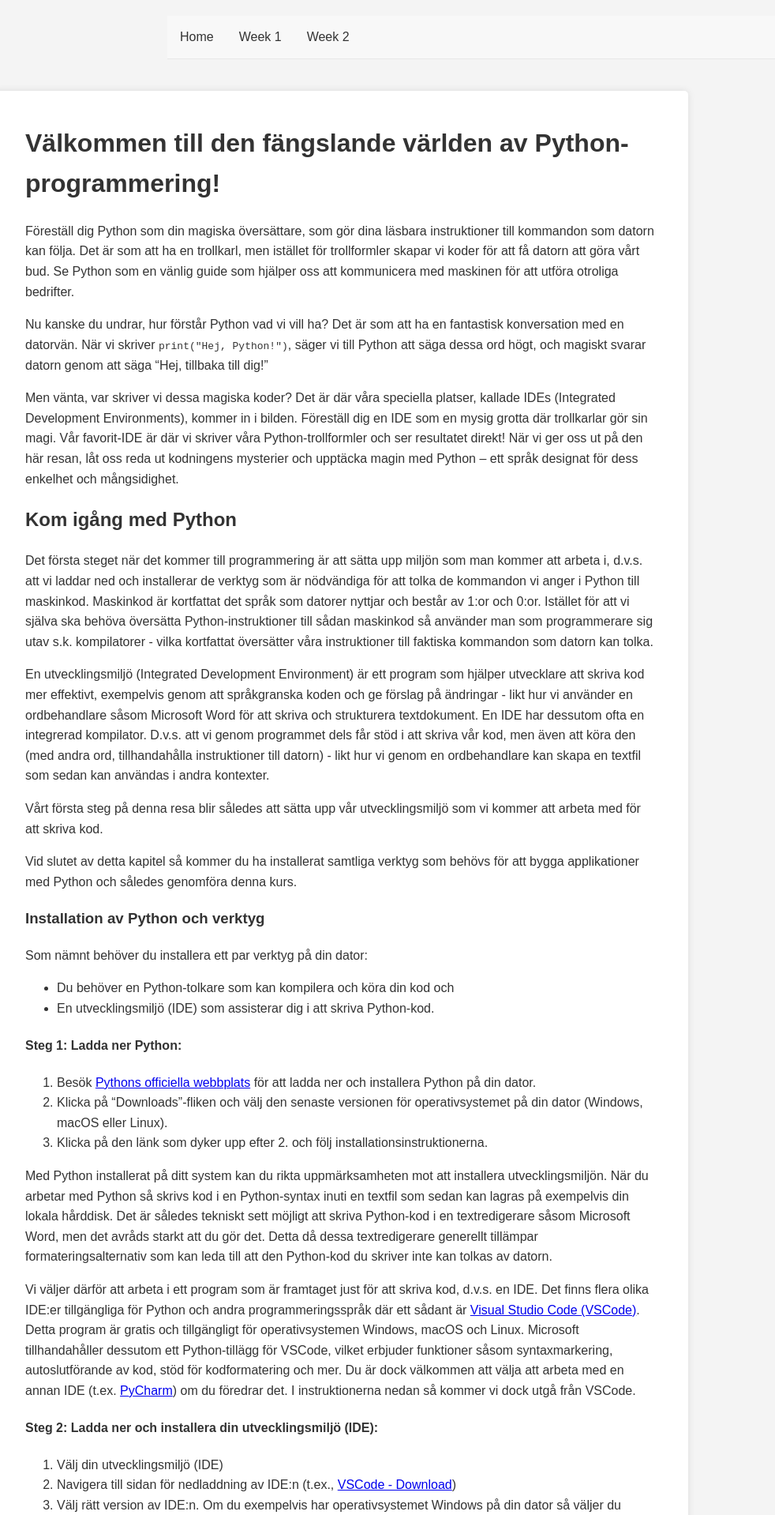
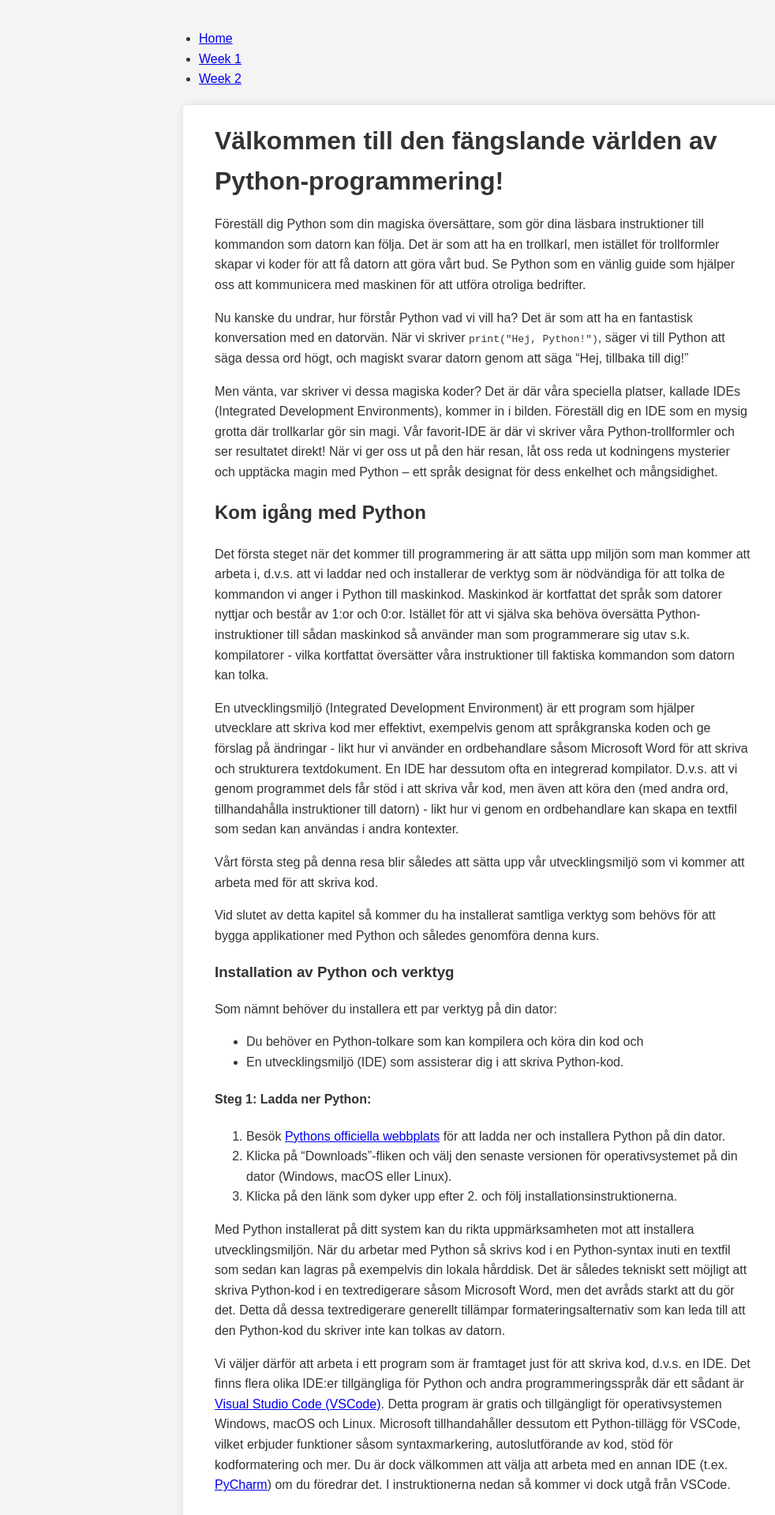
Before and after one commit to noitaloiv/fundamentalPython, a Jekyll site: the page built from week1/introduction.md, in a window 1280 px wide. Shown: the top 1918 px of the page at 79% size, without its empty margins (28-1010 px from the left). Built offline with Jekyll 4.4.1, drawn with Linux system fonts in a browser that asks for light colours.

Commit message:
Update default.html

```diff
--- a/_layouts/default.html
+++ b/_layouts/default.html
@@ -8,25 +8,25 @@
 </head>
 <body>
     <header>
+        <div class="container">
+            <aside id="sidebar">
             <nav>
-            <div id="navbar">
                 <ul>
                     <li><a href="/">Home</a></li>
                     <li><a href="/week1/">Week 1</a></li>
                     <li><a href="/week2/">Week 2</a></li>
                     <!-- Add more links as needed -->
                 </ul>
-            </div>
             </nav>
-    </header>
+            </aside>
 
             <main>
                 {{ content }}
             </main>
-
             <footer>
                 ...
             </footer>
+        </div>
     <script>
         function navbarToggle() {
             var x = document.getElementsByClassName("navbar")[0];
```
Lines whose indentation alone changed are shown as unchanged.
